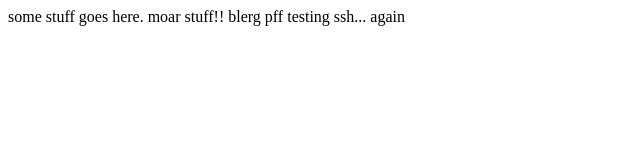
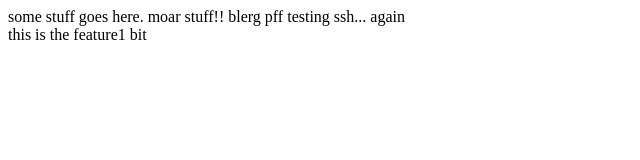
Before and after one commit to moarcodez/meanstack, a plain HTML site: page index.html in a window 1280 px wide. Shown: the whole page, without its empty margins (0-640 px from the left). Drawn offline with Linux system fonts and the light colour scheme.

Commit message:
committing to new branch

```diff
--- a/index.html
+++ b/index.html
@@ -6,6 +6,11 @@
         moar stuff!! blerg pff
         testing ssh... again
     </div>
+
+    <div>
+      this is the feature1 bit
+    </div>
+
   </body>
 
 </html>
```
